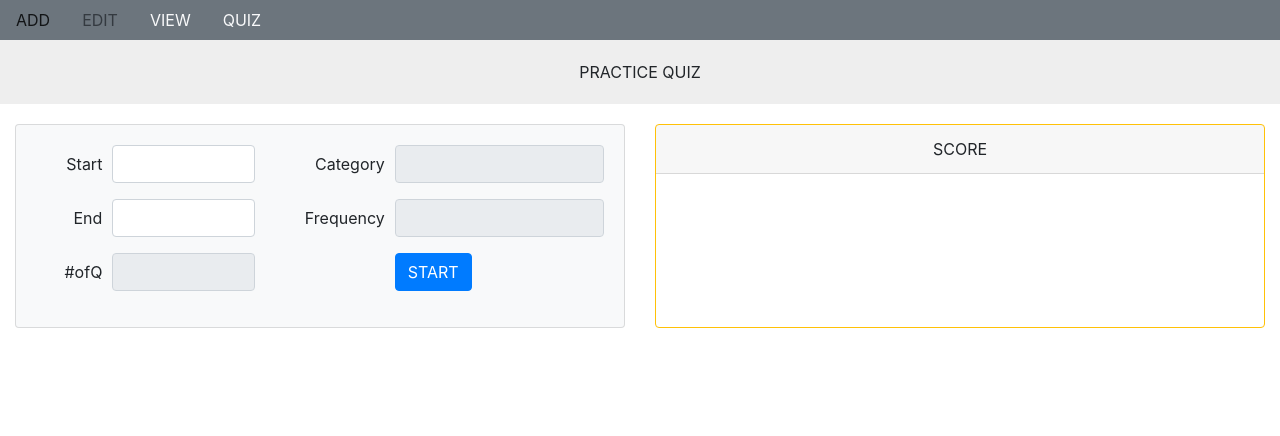
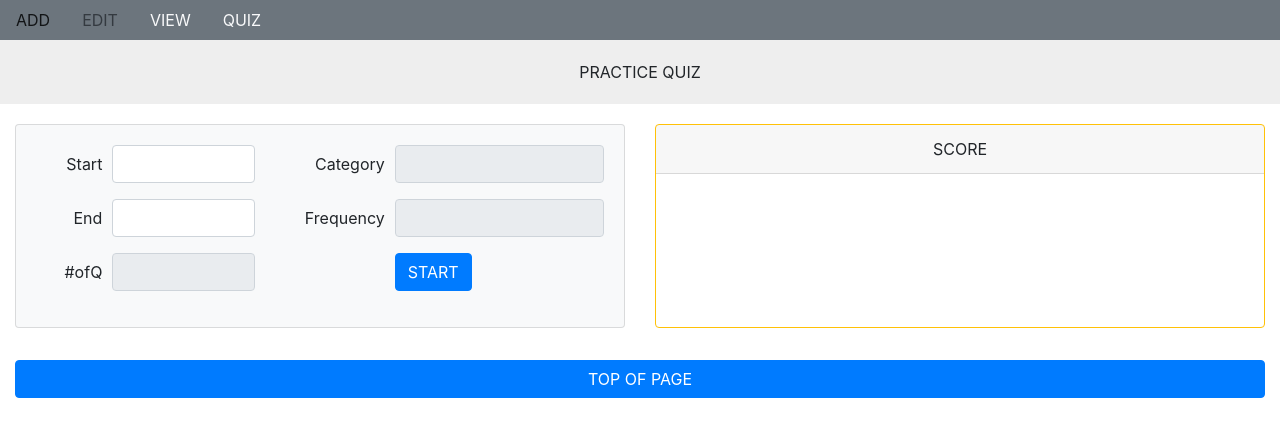
Before and after one commit to joooons/vocabhelper, a plain HTML site: page index.html in a window 1280 px wide. Drawn offline with nearby package versions, Linux system fonts and the light colour scheme.

Commit message:
scrollToTop()

```diff
--- a/index.html
+++ b/index.html
@@ -405,6 +405,13 @@
             </div>
         </div>
 
+        <div class="row mb-4">
+            <div class="col col-12">
+                <button type="button" class="btn btn-primary btn-block" onclick="scrollToTop();">
+                    TOP OF PAGE
+                </button>
+            </div>
+        </div>
 
 
 
--- a/logic.js
+++ b/logic.js
@@ -492,6 +492,11 @@ function fillTable(start, end) {
 //  MM    MM    MM    MM    MM    MM                MM        MM    MM  MM    MM
 //    MMMM  MM    MMMM    MMMMMM  MMMMMMMMMM        MM        MM    MM    MMMM
 
+function scrollToTop() {
+    document.documentElement.scrollTop = 0;
+}
+
+
 function fillScoreBoard() {
     let total = scoreArr.length;
     let gotAny = 0;
```
